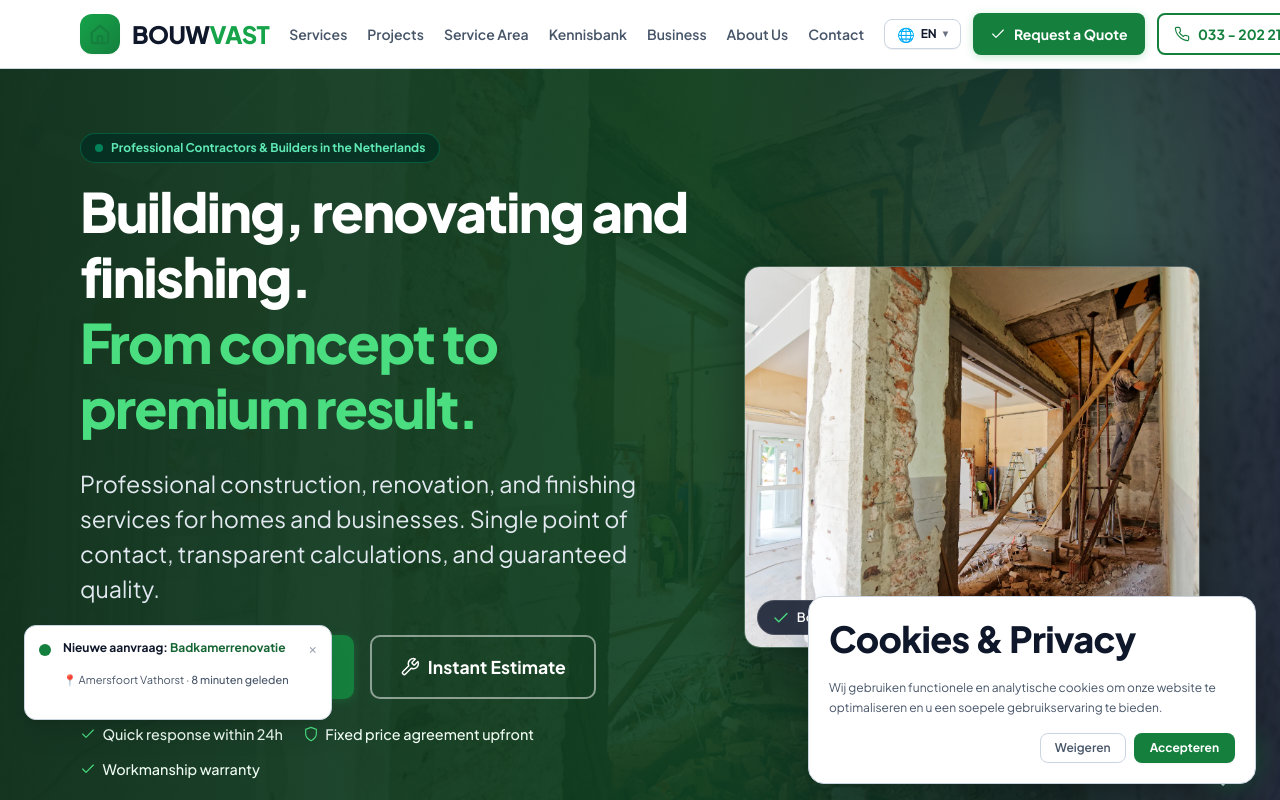
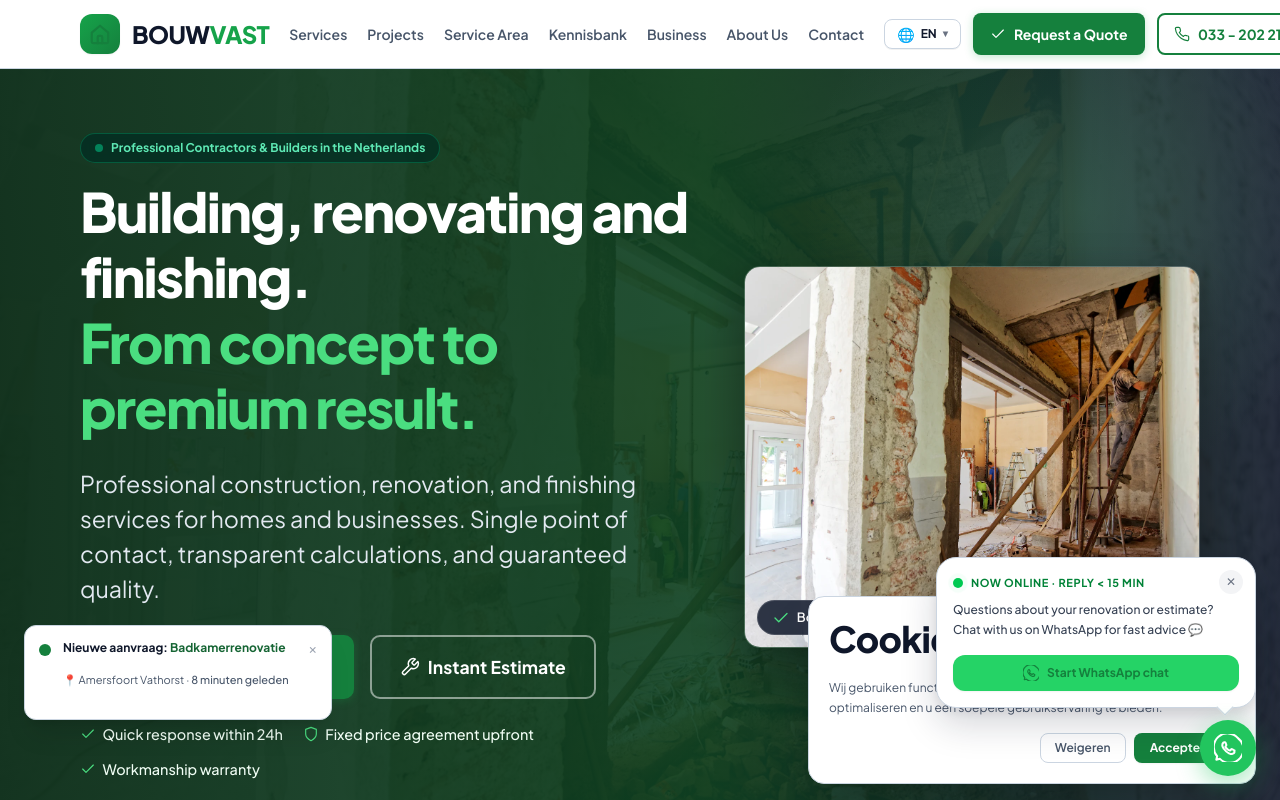
Before and after one commit to makssiir/bouwvast-platform, a React (Vite) app: page / in a window 1280 px wide. Shown: the top 800 px of the page. Built offline with nearby package versions, Linux system fonts and the light colour scheme.

Commit message:
fix: resolve floating WhatsApp button and speech bubble overlap

```diff
--- a/src/components/NudgeWidgets.tsx
+++ b/src/components/NudgeWidgets.tsx
@@ -11,7 +11,7 @@ export default function NudgeWidgets({
   const { t } = useLang();
   const [bubbleDismissed, setBubbleDismissed] = useState(false);
   const [showScrollNudge, setShowScrollNudge] = useState(false);
-  const [bubbleOpen, setBubbleOpen] = useState(true);
+  const [bubbleOpen, setBubbleOpen] = useState(false);
 
   useEffect(() => {
     // Show speech bubble after 2.5 seconds on the page
@@ -43,13 +43,13 @@ export default function NudgeWidgets({
 
   return (
     <>
-      {/* 1. Floating WhatsApp with Interactive Speech Nudge Bubble */}
-      <div className="fixed bottom-6 right-6 z-40 flex flex-col items-end gap-3 select-none">
+      {/* 1. Floating WhatsApp with Non-Overlapping Speech Bubble */}
+      <div className="nudge-container select-none">
 
-        {/* Animated Speech Bubble */}
+        {/* Animated Speech Bubble (Cleanly stacked above button) */}
         {bubbleOpen && !bubbleDismissed && (
           <div
-            className="w-72 sm:w-80 p-4 rounded-2xl bg-white text-[var(--fg)] shadow-2xl border border-[var(--border)] animate-[fade-in-up_0.25s_ease-out] relative"
+            className="nudge-bubble animate-[fade-in-up_0.25s_ease-out]"
             role="status"
             aria-live="polite"
           >
@@ -59,14 +59,14 @@ export default function NudgeWidgets({
                 setBubbleOpen(false);
                 setBubbleDismissed(true);
               }}
-              className="absolute top-2.5 right-2.5 w-6 h-6 rounded-full bg-gray-100 hover:bg-gray-200 text-gray-500 hover:text-gray-800 flex items-center justify-center text-xs border-0 cursor-pointer transition-colors"
+              className="absolute top-3 right-3 w-6 h-6 rounded-full bg-gray-100 hover:bg-gray-200 text-gray-500 hover:text-gray-800 flex items-center justify-center text-xs border-0 cursor-pointer transition-colors"
               aria-label="Sluit melding"
             >
               ✕
             </button>
 
             {/* Header: Status */}
-            <div className="flex items-center gap-2 mb-2">
+            <div className="flex items-center gap-2 mb-2 pr-6">
               <span className="relative flex h-2.5 w-2.5">
                 <span className="animate-ping absolute inline-flex h-full w-full rounded-full bg-green-400 opacity-75"></span>
                 <span className="relative inline-flex rounded-full h-2.5 w-2.5 bg-green-500"></span>
@@ -81,31 +81,23 @@ export default function NudgeWidgets({
               {t("nudge_wa_bubble")}
             </p>
 
-            {/* Action buttons */}
-            <div className="flex gap-2">
+            {/* Single full-width clean WhatsApp Action */}
             <a
               href={CONTACT.whatsappTemplate ?? `tel:${CONTACT.phoneTel}`}
               target="_blank"
               rel="noopener noreferrer"
-                className="flex-1 py-2 px-3 rounded-xl bg-[#25D366] hover:bg-[#20bd5a] text-white text-xs font-bold text-center no-underline flex items-center justify-center gap-1.5 shadow-xs transition-colors"
+              className="w-full py-2.5 px-3 rounded-xl bg-[#25D366] hover:bg-[#20bd5a] text-white text-xs font-bold text-center no-underline flex items-center justify-center gap-2 shadow-xs transition-colors"
             >
               <Icon name="whatsapp" size={16} />
               <span>{t("nudge_wa_btn")}</span>
             </a>
-              <button
-                onClick={onOpenQuoteModal}
-                className="py-2 px-3 rounded-xl bg-gray-100 hover:bg-gray-200 text-[var(--fg)] text-xs font-bold border-0 cursor-pointer transition-colors"
-              >
-                Offerte
-              </button>
-            </div>
 
-            {/* Tail arrow */}
-            <div className="absolute -bottom-2 right-6 w-4 h-4 bg-white border-r border-b border-[var(--border)] rotate-45" />
+            {/* Downward triangle pointer targeting the WhatsApp button */}
+            <div className="absolute -bottom-1.5 right-6 w-3 h-3 bg-white border-r border-b border-[var(--border)] rotate-45 pointer-events-none" />
           </div>
         )}
 
-        {/* WhatsApp Floating Circle Button */}
+        {/* WhatsApp Floating Circle Button (Directly below bubble with margin) */}
         <a
           href={CONTACT.whatsappTemplate ?? `tel:${CONTACT.phoneTel}`}
           target="_blank"
--- a/src/index.css
+++ b/src/index.css
@@ -1226,12 +1226,35 @@ td.price {
   gap: 1rem;
 }
 
-/* Floating WhatsApp / Phone Button */
-.wa-float {
+/* Floating WhatsApp & Nudge Container */
+.nudge-container {
   position: fixed;
   bottom: 24px;
   right: 24px;
   z-index: 90;
+  display: flex;
+  flex-direction: column;
+  align-items: flex-end;
+  gap: 12px;
+  pointer-events: none;
+}
+
+.nudge-bubble {
+  pointer-events: auto;
+  width: 320px;
+  max-width: calc(100vw - 36px);
+  background: #ffffff;
+  color: var(--fg);
+  border-radius: 20px;
+  padding: 16px;
+  box-shadow: 0 16px 36px rgba(15, 23, 42, 0.18), 0 4px 12px rgba(15, 23, 42, 0.08);
+  border: 1px solid var(--border);
+  position: relative;
+}
+
+.wa-float {
+  pointer-events: auto;
+  position: relative;
   background: #22c55e;
   color: #fff;
   width: 56px;
@@ -1243,6 +1266,7 @@ td.price {
   box-shadow: 0 8px 24px rgba(34, 197, 94, 0.4);
   transition: transform 0.2s, background 0.2s;
   cursor: pointer;
+  text-decoration: none;
 }
 
 .wa-float:hover {
@@ -1251,9 +1275,16 @@ td.price {
 }
 
 @media (max-width: 768px) {
+  .nudge-container {
+    bottom: 78px;
+    right: 16px;
+    gap: 8px;
+  }
+  .nudge-bubble {
+    width: 290px;
+    padding: 14px;
+  }
   .wa-float {
-    bottom: 74px;
-    right: 18px;
     width: 48px;
     height: 48px;
   }
```
Lines whose indentation alone changed are shown as unchanged.
